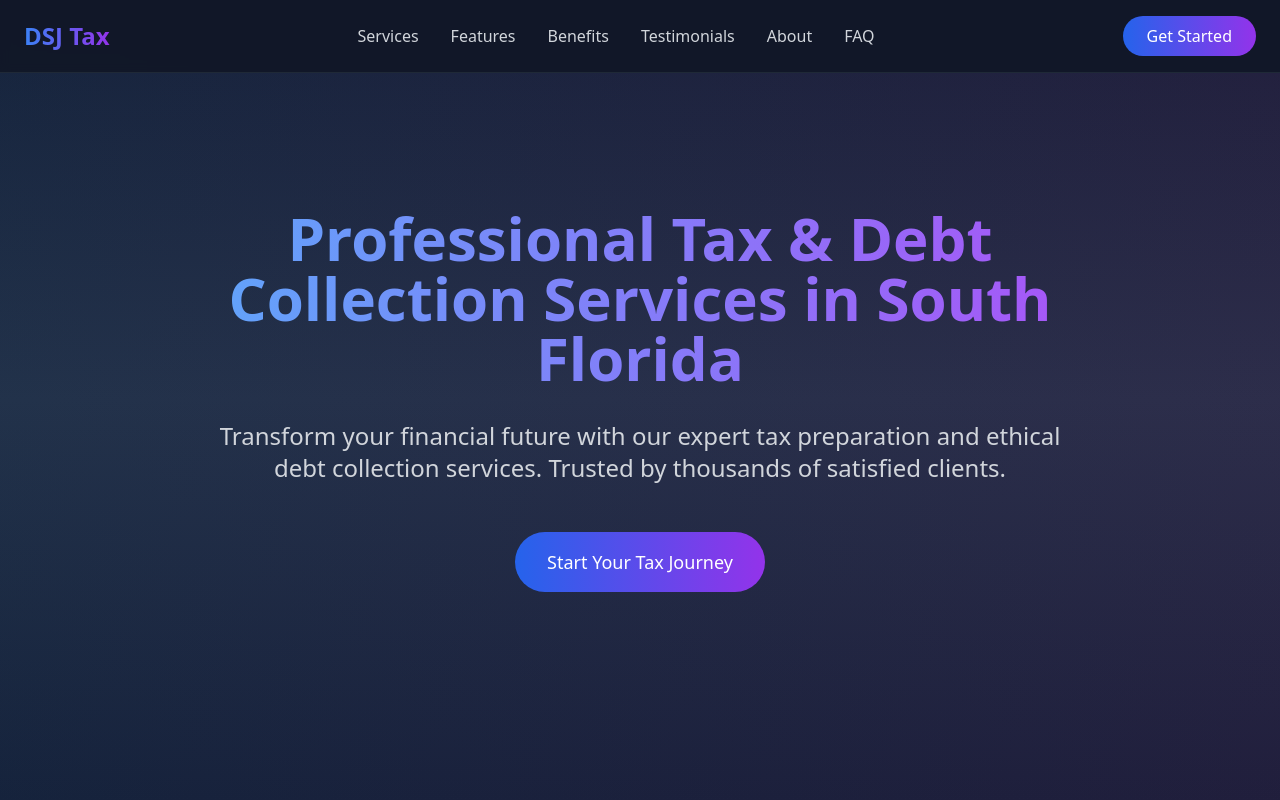
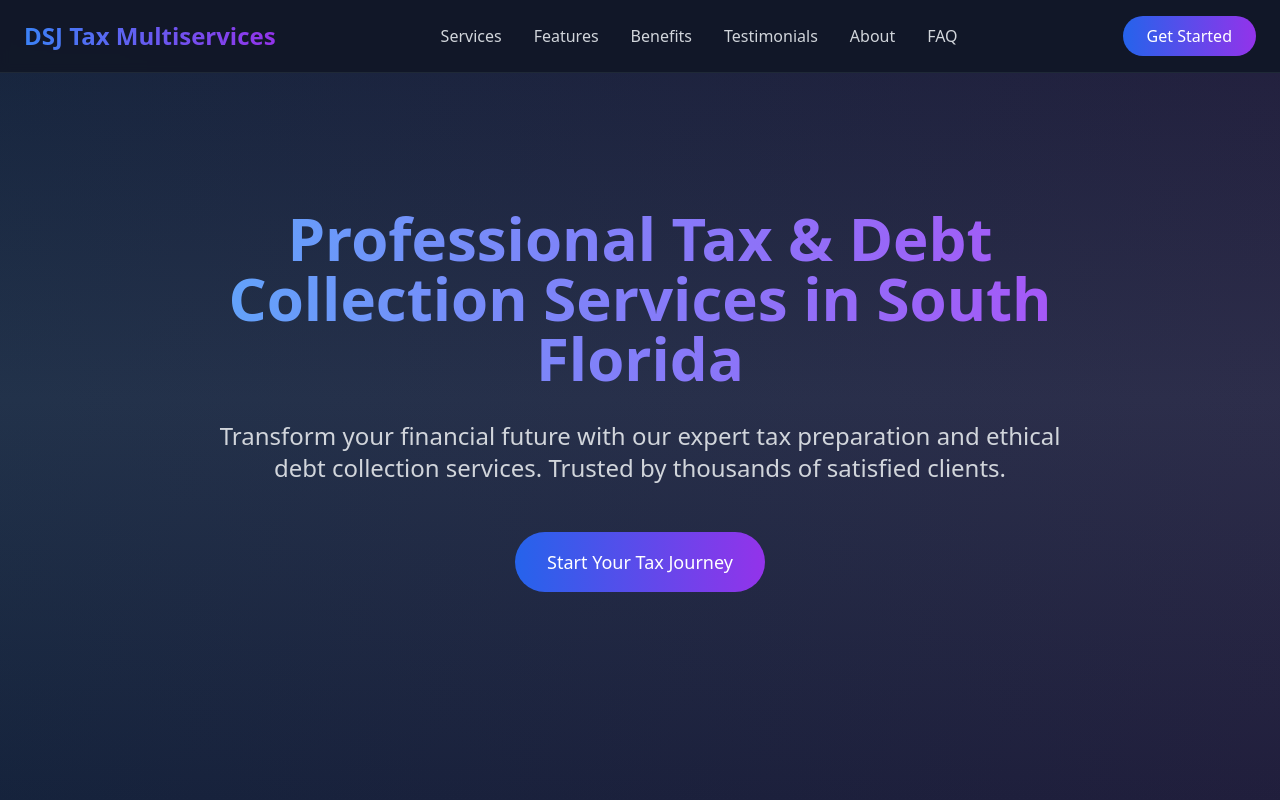
Before and after one commit to cashflow1234/dsj-tax-multi-services-south-florida-debt-collection---tax-preparation-2025-02-18-jy8yq, a plain HTML site: page index.html in a window 1280 px wide. Shown: the top 800 px of the page. Drawn offline with nearby package versions, Linux system fonts and the light colour scheme.

Commit message:
Update index.html

```diff
--- a/index.html
+++ b/index.html
@@ -23,7 +23,7 @@
         <nav class="container mx-auto px-6 py-4">
             <div class="flex items-center justify-between">
                 <a href="https://cashflow1234.github.io/dsj-tax-multi-services-south-florida-debt-collection---tax-preparation-2025-02-18-jy8yq" class="text-2xl font-bold bg-gradient-to-r from-blue-500 to-purple-600 bg-clip-text text-transparent hover:scale-105 transition-transform duration-300">
-                    DSJ Tax
+                    DSJ Tax Multiservices
                 </a>
                 <div class="hidden md:flex space-x-8">
                     <a href="#services" class="text-gray-300 hover:text-white hover:scale-105 transition-all duration-300">Services</a>
```
